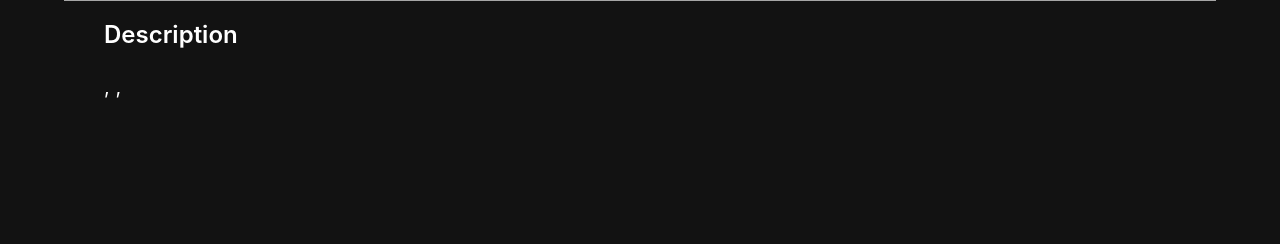
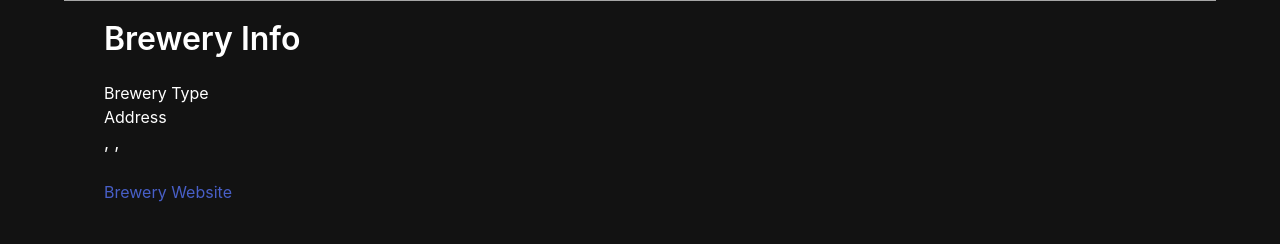
Before and after one commit to prireds174/smooth-hoperator, a Django app: page /breweries/1/ in a window 1280 px wide. Shown: the part 571-815 px from the top of the page. Before the commit the page ends 669 px from the top, so only its background shows below. Run offline with Django 4.2, Linux system fonts and the light colour scheme; data that the repository does not hold is empty.

Commit message:
Detail page edit

```diff
--- a/main_app/static/styles/main.css
+++ b/main_app/static/styles/main.css
@@ -36,7 +36,7 @@
 }
 
 p {
-  font-size: 20px;
+  font-size: 18px;
 }
 
 .detail__img {
--- a/main_app/templates/brewery_details.html
+++ b/main_app/templates/brewery_details.html
@@ -19,10 +19,15 @@
 
 <div class="detail__container">
   <div class="detail__about">
-    <h4 class="title is-4">Description</h4>
+    <h2 class="title is-3">Brewery Info</h2>
+    <h3>Brewery Type</h3>
     <p>{{ brewery.brewery_type }}</p>
+    <h3>Address</h3>
     <p>{{ brewery.street }}, {{ brewery.city }}, {{brewery.state}} </p>
-    <p>{{ brewery.website_url }}</p>
+    <br>
+    <a href="{{ brewery.website_url }}" target="_blank">
+        Brewery Website
+    </a>
   </div>
 </div>
 
```
